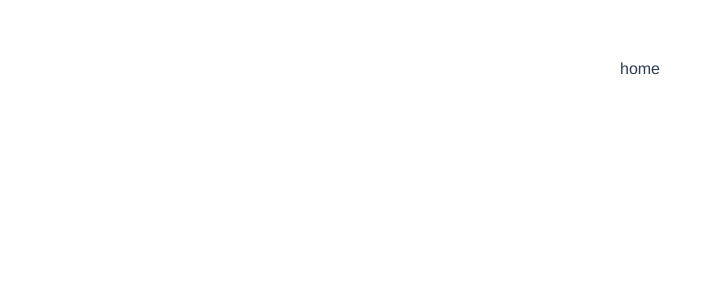
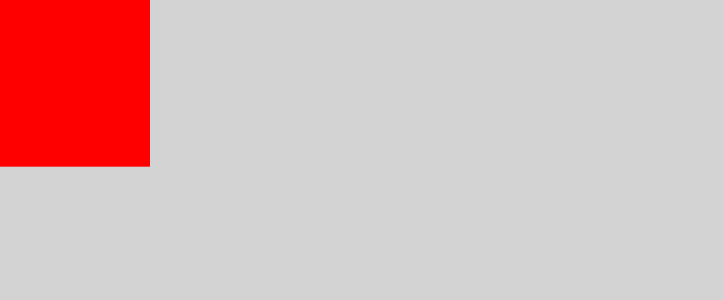
Before and after one commit to wxbsuifeng/v3Demo, a Vue app: page /#/home in a window 1280 px wide. Shown: the top 300 px of the page, without its empty margins (0-723 px from the left). Built offline with nearby package versions, Linux system fonts and the light colour scheme.

Commit message:
引入 fit-layout

```diff
--- a/src/App.vue
+++ b/src/App.vue
@@ -1,11 +1,36 @@
 <template>
-  <router-view></router-view>
+  <fit-layout>
+    <router-view></router-view>
+  </fit-layout>
 </template>
 
 <script>
-export default {
-  name: 'App',
-  components: {
+	import { reactive, toRefs, onBeforeMount, onMounted } from 'vue'
+
+	export default {
+		name: 'app',
+		setup() {
+			const data = reactive({
+
+			})
+			const refData = toRefs(data);
+
+			onBeforeMount(() => {
+			})
+
+			onMounted(() => {
+			})
+
+			return {
+				...refData,
+			}
+		}
+	};
+</script>
+<style scoped>
+  * {
+    padding: 0;
+    margin: 0;
+    font-size: 0;
   }
-}
-</script>
+</style>
--- /dev/null
+++ b/src/components/fit-layout/fit-layout.vue
@@ -0,0 +1,76 @@
+<template>
+  <div class="fit-layout" :style="appStyle">
+    <slot></slot>
+  </div>
+</template>
+
+<script>
+  import { reactive, toRefs, onBeforeMount, onMounted, computed, watch } from 'vue'
+
+  const DesignSize = {
+    width: 2560,
+    height: 1440
+  }
+
+  const getViewScale = userDesignsize => {
+    return {
+      x: window.innerWidth / (userDesignsize || DesignSize).width,
+      y: window.innerHeight / (userDesignsize || DesignSize).height
+    }
+  }
+
+  export default {
+    name: 'fit-layout',
+    props: {
+      designSize: Object
+    },
+    setup(props, context) {
+      const data = reactive({
+        viewSize: {
+          height: (props.designSize || DesignSize).height,
+          width: (props.designSize || DesignSize).width
+        },
+        viewScale: getViewScale(),
+      });
+      const refData = toRefs(data);
+
+      const appStyle = computed(() => {
+        console.log(data.viewScale);
+        return {
+          width: `${data.viewSize.width}px`,
+          height: `${data.viewSize.height}px`,
+          transform: `scale(${data.viewScale.x}, ${data.viewScale.y})`
+        }
+      })
+
+      onBeforeMount(() => {
+      })
+
+      onMounted(() => {
+        resetWindow();
+        window.onresize = resetWindow;
+      })
+
+      const resetWindow = () => {
+        data.viewScale = getViewScale(props.designSize);
+      }
+
+      watch(() => props.designSize, () => {
+        resetWindow();
+      });
+
+      return {
+        ...refData,
+        appStyle
+      }
+    }
+  };
+</script>
+<style scoped>
+.fit-layout {
+  transform-origin: left top;
+  background: lightgray;
+  height: 100%;
+  width: 100%;
+}
+</style>
--- a/src/index.css
+++ b/src/index.css
@@ -2,7 +2,18 @@
   font-family: Avenir, Helvetica, Arial, sans-serif;
   -webkit-font-smoothing: antialiased;
   -moz-osx-font-smoothing: grayscale;
-  text-align: center;
   color: #2c3e50;
-  margin-top: 60px;
+  padding: 0;
+  margin: 0;
+  box-sizing: border-box;
+  font-size: 0;
+  width: 100%;
+  height: 300px;
+  height: 100vh;
+  background-color: lightgray;
 }
+
+body {
+  padding: 0;
+  margin: 0;
+}
--- a/src/main.js
+++ b/src/main.js
@@ -1,8 +1,10 @@
 import { createApp } from 'vue'
 import App from './App.vue'
 import router from './route'
+import FitLayout from './components/fit-layout/fit-layout.vue'
 import './index.css'
 
 const app = createApp(App);
 app.use(router);
+app.component('FitLayout', FitLayout);
 app.mount('#app');
--- a/src/views/home/index.vue
+++ b/src/views/home/index.vue
@@ -1,5 +1,5 @@
 <template>
-  <div>home</div>
+  <div style="width: 300px; height: 300px; background-color: red;">home</div>
 </template>
 
 <script>
```
Also changed, not shown: src/components/HelloWorld.vue (deleted, +0 -36 lines).
